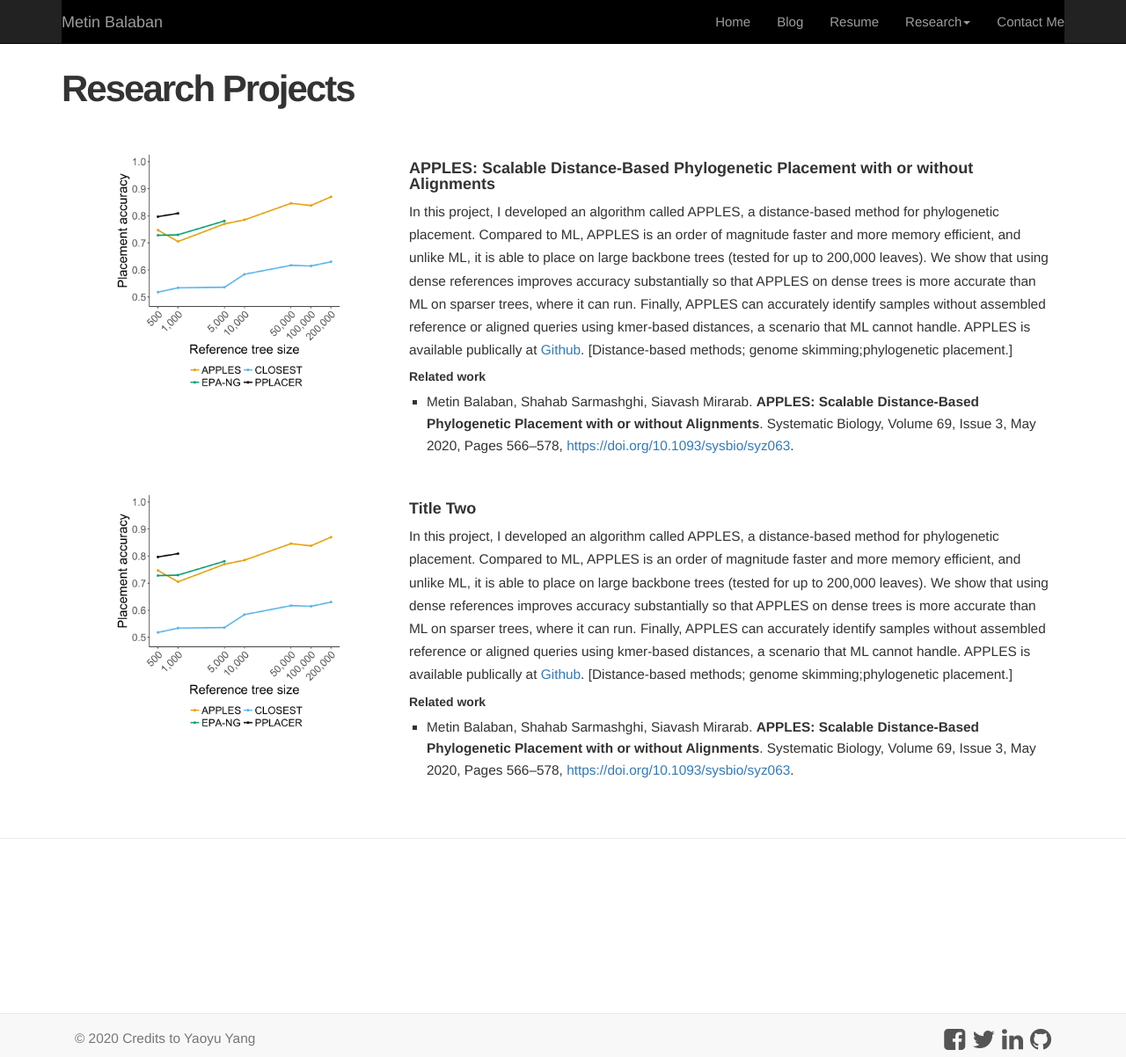
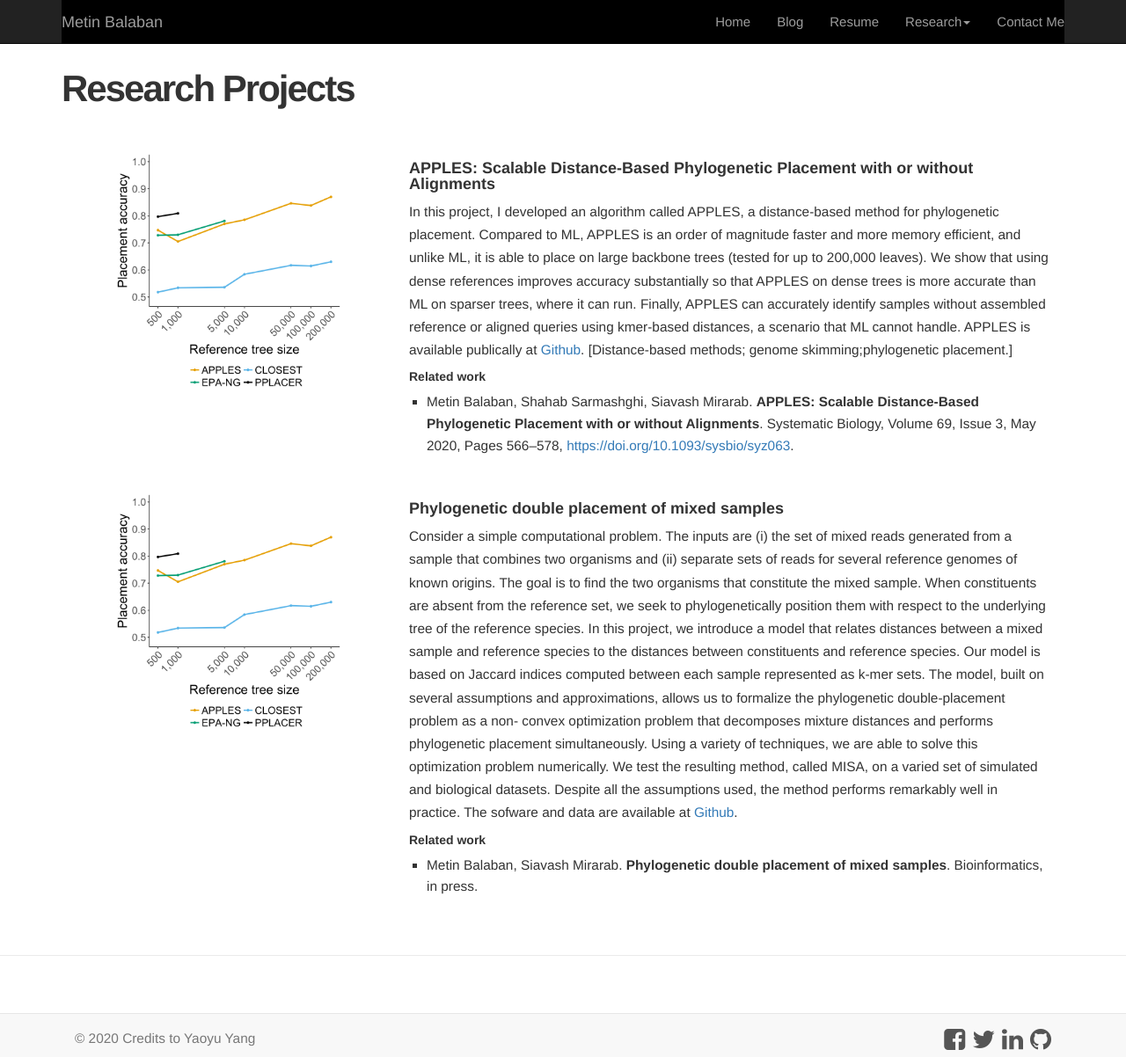
Before and after one commit to balabanmetin/balabanmetin.github.io, a Jekyll site: the page built from research/index.html, in a window 1280 px wide and 1202 px high. Shown: the whole window at 88% size. Built offline with Jekyll 4.4.1, drawn with Linux system fonts in a browser that asks for light colours; nearby versions of some CDN libraries.

Commit message:
second project

```diff
--- a/research/index.html
+++ b/research/index.html
@@ -43,27 +43,32 @@ title: Metin Balaban | Research
   </div>
 </div>
 <div class="col-md-8" style='margin-top:20px'>
-  <h4>Title Two</h4>
-  <p> In this project, I developed an algorithm called APPLES,
-  a distance-based method for phylogenetic placement. Compared to ML, APPLES is
-  an order of magnitude faster and more memory efficient, and unlike ML, it is
-  able to place on large backbone trees (tested for up to 200,000 leaves). We
-  show that using dense references improves accuracy substantially so that
-  APPLES on dense trees is more accurate than ML on sparser trees, where it can
-  run. Finally, APPLES can accurately identify samples without assembled
-  reference or aligned queries using kmer-based distances, a scenario that ML
-  cannot handle. APPLES is available publically at
-  <a href="https://github.com/balabanmetin/apples"
-  target="_blank">Github</a>.
-  [Distance-based methods; genome skimming;phylogenetic placement.]
+  <h4>Phylogenetic double placement of mixed samples</h4>
+  <p> Consider a simple computational problem. The inputs are (i) the set of
+  mixed reads generated from a sample that combines two organisms and (ii)
+  separate sets of reads for several reference genomes of known origins. The
+  goal is to find the two organisms that constitute the mixed sample. When
+  constituents are absent from the reference set, we seek to phylogenetically
+  position them with respect to the underlying tree of the reference species.
+  In this project, we introduce a model that relates distances between a mixed sample and
+  reference species to the distances between constituents and reference
+  species. Our model is based on Jaccard indices computed between each sample
+  represented as k-mer sets. The model, built on several assumptions and
+  approximations, allows us to formalize the phylogenetic double-placement
+  problem as a non- convex optimization problem that decomposes mixture
+  distances and performs phylogenetic placement simultaneously. Using a variety
+  of techniques, we are able to solve this optimization problem numerically. We
+  test the resulting method, called MISA, on a varied set of simulated and
+  biological datasets. Despite all the assumptions used, the method performs
+  remarkably well in practice. The sofware and data are available at
+  <a href="https://github.com/balabanmetin/misa"
+      target="_blank">Github</a>.
   </p>
   <h5>Related work</h5>
   <ul class='pubs'>
-    <li> Metin Balaban, Shahab Sarmashghi, Siavash Mirarab. <b>APPLES: Scalable
-        Distance-Based Phylogenetic Placement with or without Alignments</b>.
-      Systematic Biology, Volume 69, Issue 3, May 2020, Pages 566–578,
-      <a href="https://doi.org/10.1093/sysbio/syz063"
-       target="_blank">https://doi.org/10.1093/sysbio/syz063</a>.
+    <li> Metin Balaban,  Siavash Mirarab. <b>Phylogenetic double placement of
+        mixed samples</b>.
+      Bioinformatics, in press.
     </li>
   </ul>
 </div>
```
